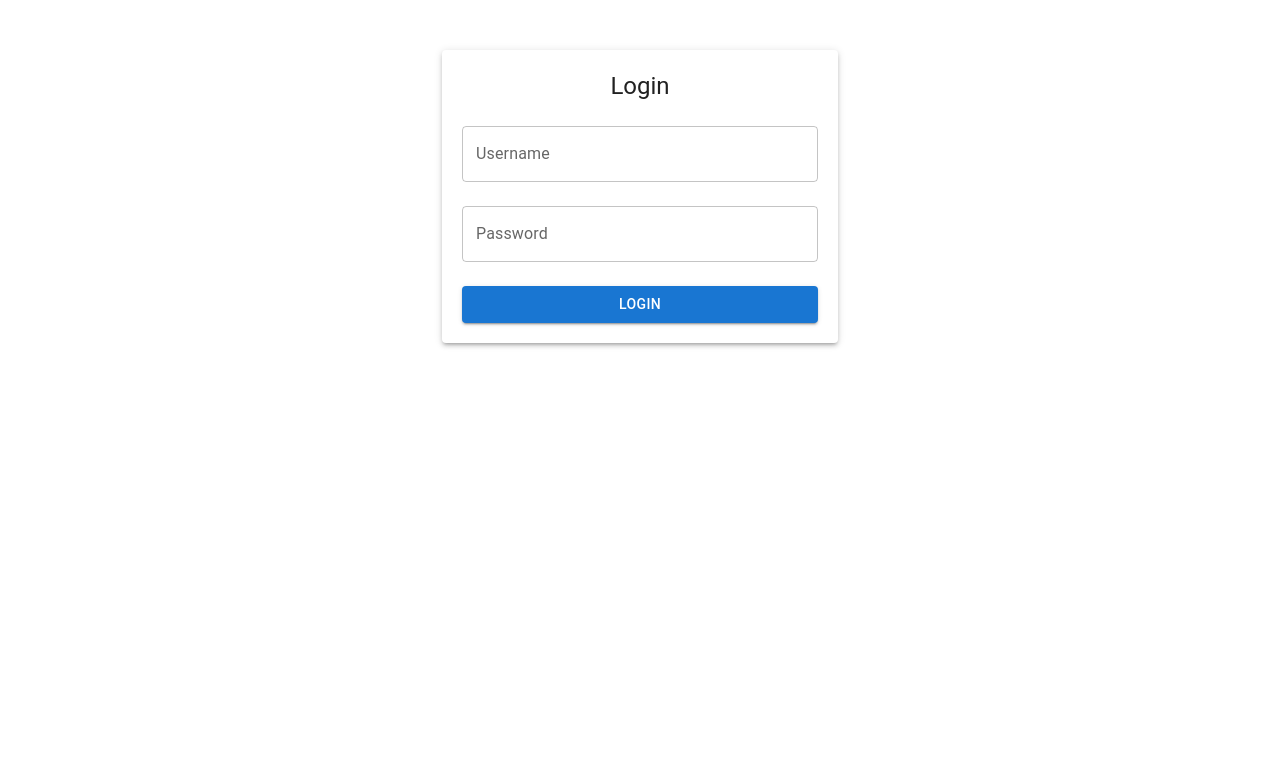
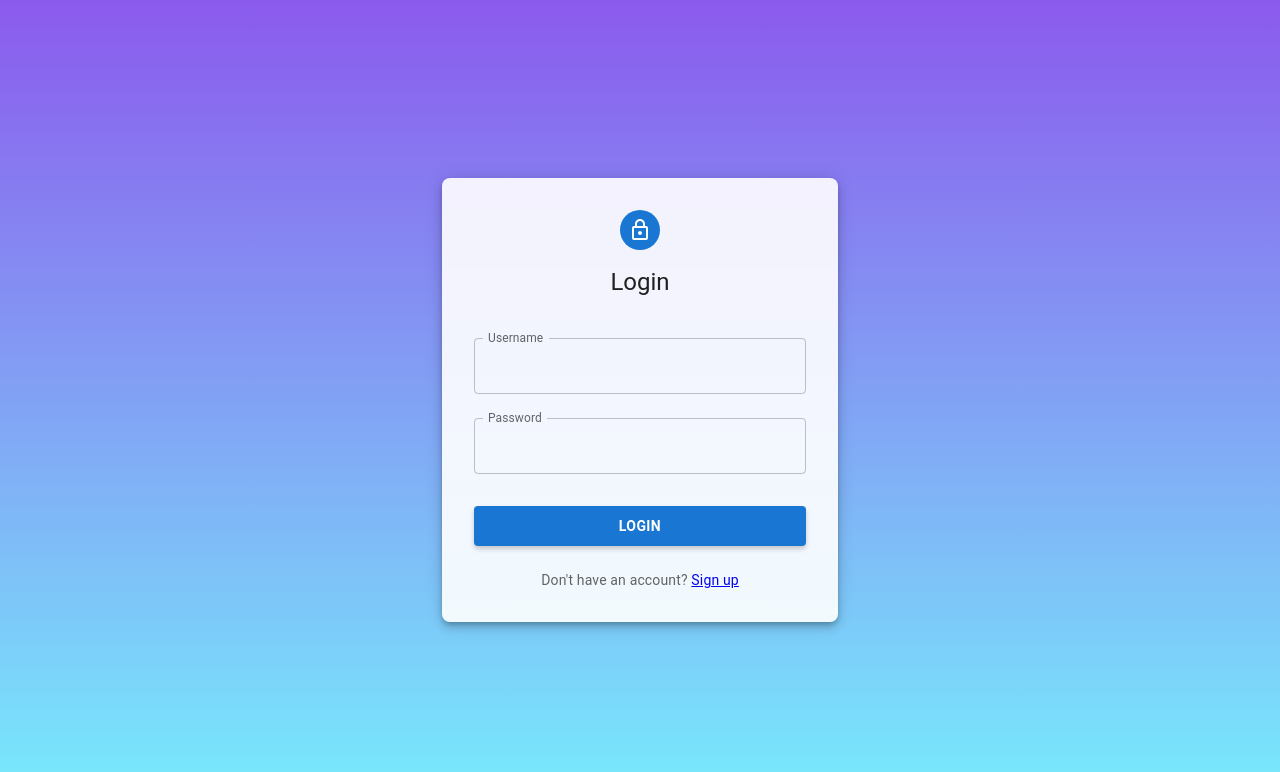
Before and after one commit to Samsadn/IOT-Project, a React (Create React App) app in the folder smart-home-ui/: page / in a window 1280 px wide. Shown: the top 772 px of the page. Built offline with nearby package versions, Linux system fonts and the light colour scheme.

Commit message:
Update theme color.

```diff
--- a/smart-home-ui/src/App.js
+++ b/smart-home-ui/src/App.js
@@ -51,7 +51,7 @@ const App = () => {
               <AppBar
                   position="static"
                   style={{
-                    background: "linear-gradient(90deg, #1976D2, #388E3C)",
+                    background: "linear-gradient(90deg,  #8b5aed, #78ebfc)",
                     boxShadow: "0 4px 8px rgba(0,0,0,0.2)",
                   }}
               >
--- a/smart-home-ui/src/Login.js
+++ b/smart-home-ui/src/Login.js
@@ -6,27 +6,65 @@ import {
     TextField,
     Button,
     Box,
+    Avatar,
+    Grid,
+    CssBaseline,
 } from "@mui/material";
-
-
-//comment
-
+import LockOutlinedIcon from "@mui/icons-material/LockOutlined";
 
 const Login = ({ onLogin }) => {
     const [username, setUsername] = useState("");
     const [password, setPassword] = useState("");
-
 
     const handleSubmit = (e) => {
         e.preventDefault();
         onLogin(username, password);
     };
 
-
     return (
-        <Container maxWidth="xs">
-            <Paper elevation={3} style={{ padding: "20px", marginTop: "50px" }}>
-                <Typography variant="h5" align="center" gutterBottom>
+        <Grid
+            container
+            component="main"
+            sx={{
+                height: "100vh",
+                backgroundImage: "url('https://source.unsplash.com/random/1600x900?nature')",
+                backgroundRepeat: "no-repeat",
+                backgroundSize: "cover",
+                backgroundPosition: "center",
+                background: "linear-gradient(to bottom,  #8b5aed, #78ebfc)", // Light gradient
+            }}
+        >
+            <CssBaseline />
+            <Container
+                component="div"
+                maxWidth="xs"
+                sx={{
+                    display: "flex",
+                    flexDirection: "column",
+                    alignItems: "center",
+                    justifyContent: "center",
+                    height: "100%",
+                }}
+            >
+                <Paper
+                    elevation={6}
+                    sx={{
+                        padding: 4,
+                        borderRadius: 2,
+                        textAlign: "center",
+                        maxWidth: 400,
+                        backgroundColor: "rgba(255, 255, 255, 0.9)",
+                    }}
+                >
+                    <Avatar
+                        sx={{
+                            margin: "0 auto",
+                            backgroundColor: "primary.main",
+                        }}
+                    >
+                        <LockOutlinedIcon />
+                    </Avatar>
+                    <Typography variant="h5" sx={{ mt: 2, mb: 3 }}>
                         Login
                     </Typography>
                     <form onSubmit={handleSubmit}>
@@ -36,6 +74,10 @@ const Login = ({ onLogin }) => {
                             margin="normal"
                             value={username}
                             onChange={(e) => setUsername(e.target.value)}
+                            InputLabelProps={{
+                                shrink: true, // Force the label to stay above the field
+                              }}
+                            variant="outlined"
                         />
                         <TextField
                             label="Password"
@@ -44,17 +86,39 @@ const Login = ({ onLogin }) => {
                             margin="normal"
                             value={password}
                             onChange={(e) => setPassword(e.target.value)}
+                            InputLabelProps={{
+                                shrink: true, // Force the label to stay above the field
+                              }}
+                            variant="outlined"
                         />
-                    <Box mt={2}>
-                        <Button type="submit" fullWidth variant="contained" color="primary">
+                        <Box mt={3}>
+                            <Button
+                                type="submit"
+                                fullWidth
+                                variant="contained"
+                                color="primary"
+                                sx={{
+                                    padding: 1,
+                                    textTransform: "uppercase",
+                                    fontWeight: "bold",
+                                    boxShadow: "0 3px 5px rgba(0, 0, 0, 0.2)",
+                                }}
+                            >
                                 Login
                             </Button>
                         </Box>
+                        <Typography
+                            variant="body2"
+                            color="textSecondary"
+                            sx={{ mt: 3 }}
+                        >
+                            Don't have an account? <a href="#">Sign up</a>
+                        </Typography>
                     </form>
                 </Paper>
             </Container>
+        </Grid>
     );
 };
 
-
 export default Login;
```
Lines whose indentation alone changed are shown as unchanged.
